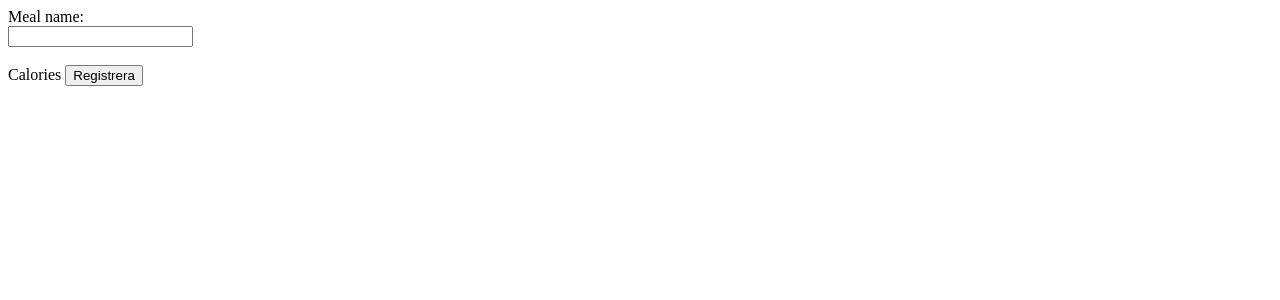
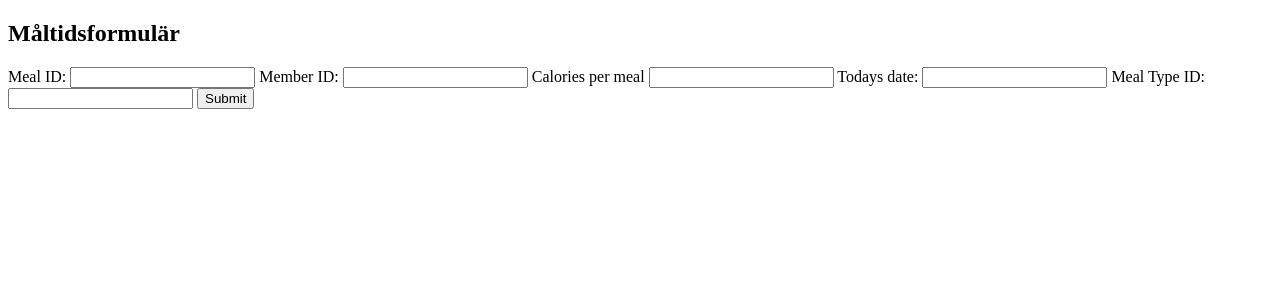
Before and after one commit to JacobKatzIA/TEAM_12, a Flask app: page /meal in a window 1280 px wide. Shown: the top 300 px of the page. Run offline with Flask 3, Linux system fonts and the light colour scheme; some libraries are stand-ins or nearby versions.

Commit message:
Update meal.html

```diff
--- a/projekt/fitnesslink/templates/meal.html
+++ b/projekt/fitnesslink/templates/meal.html
@@ -3,17 +3,27 @@
 <head>
   <meta charset="UTF-8">
   <meta name="viewport" content="width=device-width, initial-scale=1.0">
-  <title>Lagra måltid</title>
+  <title>Logga måltider</title>
 </head>
 <body>
-  <form action="/submit" method="post">
-    <label for="meal_name">Meal name:</label><br>
-    <input type="text" id="meal_name" name="meal_name" required>
-    <br>
-    <br>
-    <label for="calories">Calories</label>
-    <lanel type="number" id="calories" name="calories"></label>
-    <input type="submit" value="Registrera">
+  <h2>Måltidsformulär</h2>
+  <form action="/meal" method="POST">
+    <label for="meal_id">Meal ID:</label>
+    <input type="text" id="meal_id" name="meal_id">
+
+    <label for="m_id">Member ID:</label>
+    <input type="text" id="meal_id" name="m_id">
+
+    <label for="calories_per_meal">Calories per meal</label>
+    <input type="text" id="calories_per_meal" name="calories_per_meal">
+
+    <label for="date">Todays date:</label>
+    <input type="text" id="date" name="date">
+
+    <label for="meal_type_id">Meal Type ID:</label>
+    <input type="text" id="meal_type_id" name="meal_type_id">
+
+    <input type="submit" value="Submit">
   </form>
 </body>
 </html>
```
